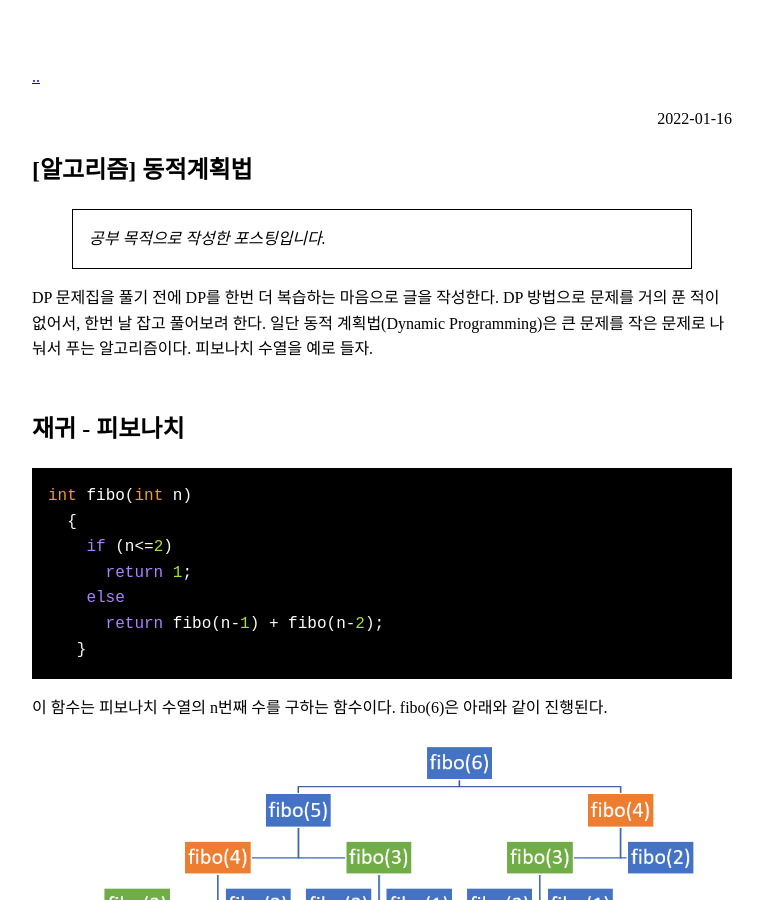
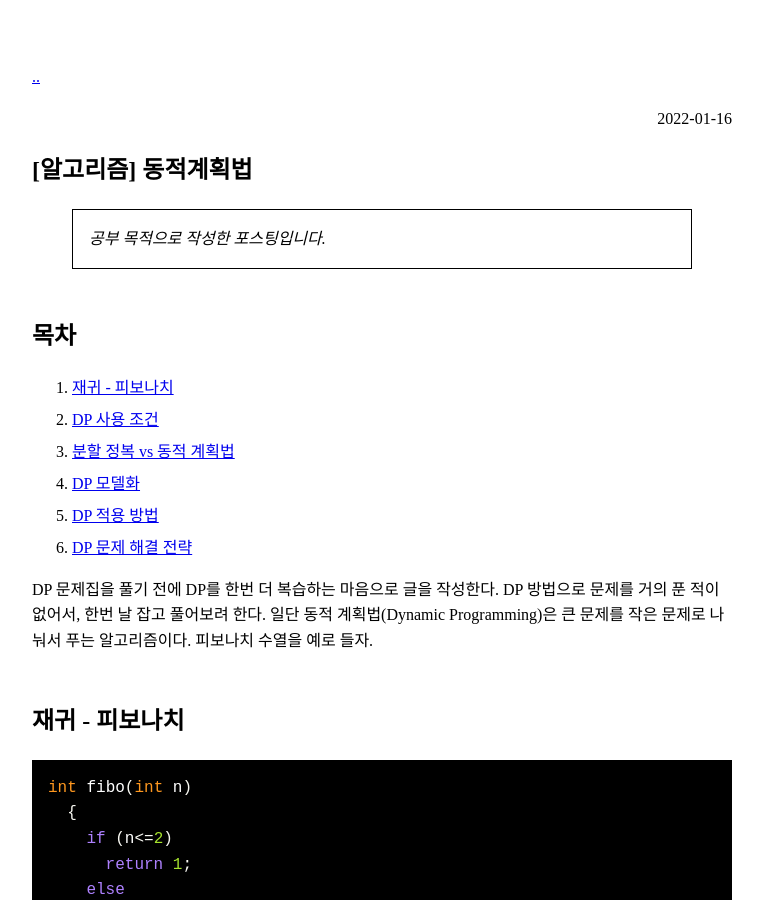
Before and after one commit to domicmeia/domicmeia.github.io, a Jekyll site: the page built from _posts/2022-01-16-[알고리즘]-동적계획법.md, in a window 1280 px wide and 900 px high. Shown: the whole window, without its empty margins (258-1021 px from the left). Built offline with Jekyll 4.4.1, drawn with Linux system fonts in a browser that asks for light colours; some web fonts are replaced.

Commit message:
동적계획법 추가

```diff
--- a/_posts/2022-01-16-[알고리즘]-동적계획법.md
+++ b/_posts/2022-01-16-[알고리즘]-동적계획법.md
@@ -3,6 +3,15 @@ layout: post
 category: Algo
 ---
 > 공부 목적으로 작성한 포스팅입니다.
+
+## 목차
+
+1. [재귀 - 피보나치](#재귀---피보나치)
+2. [DP 사용 조건](#DP-사용조건)
+3. [분할 정복 vs 동적 계획법](#분할-정복-vs-동적-계획법)
+4. [DP 모델화](#DP-모델화)
+5. [DP 적용 방법](#DP-적용-방법)
+6. [DP 문제 해결 전략](#DP-문제-해결-전략)
 
 DP 문제집을 풀기 전에 DP를 한번 더 복습하는 마음으로 글을 작성한다. DP 방법으로 문제를 거의 푼 적이 없어서, 한번 날 잡고 풀어보려 한다.
 일단 동적 계획법(Dynamic Programming)은 큰 문제를 작은 문제로 나눠서 푸는 알고리즘이다. 피보나치 수열을 예로 들자.
```
